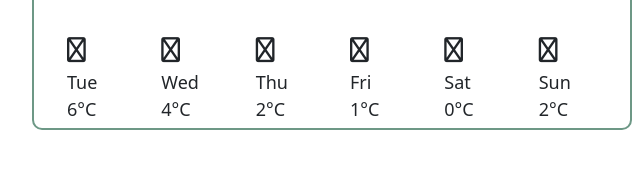
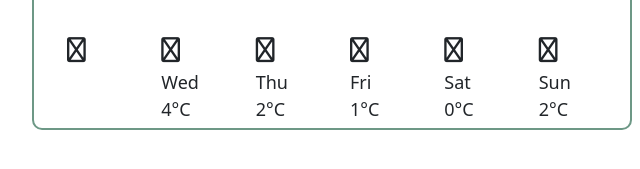
Before and after one commit to S-AR71/Weather_APP, a website built with Parcel: page index.html in a window 1280 px wide. Shown: the part 247-416 px from the top of the page, 308-948 px from the left. Built offline with nearby package versions, Linux system fonts and the light colour scheme; no server answers.

Commit message:
changed html

```diff
--- a/index.html
+++ b/index.html
@@ -105,9 +105,9 @@
       <div class="container sa-days">
         <div class="row">
           <div class="col-2">
-            Tue
+            <span id="date"></span>
             <br />
-            6°C
+            <span id="temperature"></span>
           </div>
           <div class="col-2">
             Wed
```
Also changed, not shown: 1 other file.
